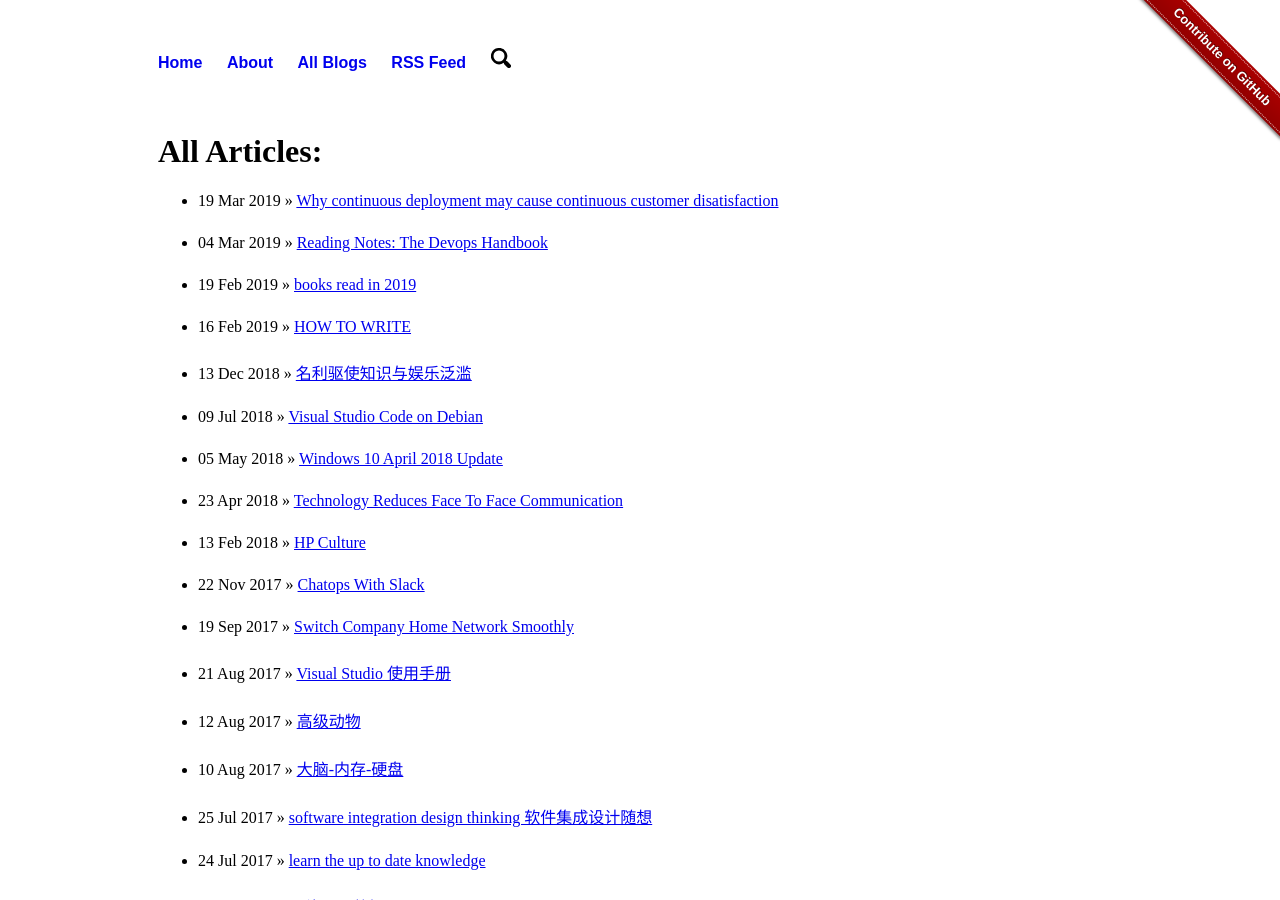
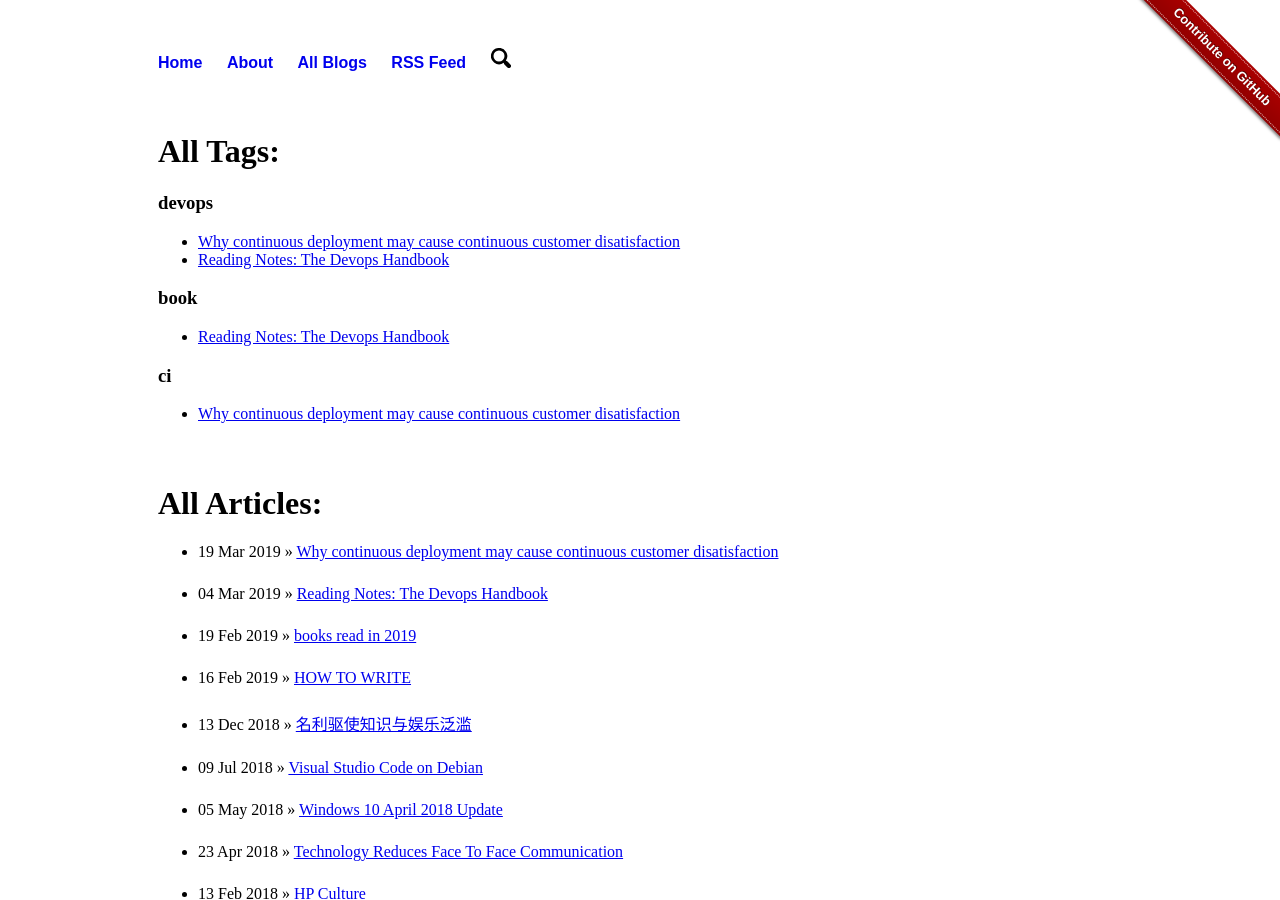
Before and after one commit to liuning0820/liuning0820.github.io, a Jekyll site: the page built from all.html, in a window 1280 px wide and 900 px high. Built offline with Jekyll 4.4.1, drawn with Linux system fonts in a browser that asks for light colours.

Commit message:
add tags and list all articles group by tags.

```diff
--- a/_posts/2019-03-04-the-devops-handbook-reading-notes.md
+++ b/_posts/2019-03-04-the-devops-handbook-reading-notes.md
@@ -2,6 +2,7 @@
 layout: default
 title: "Reading Notes: The Devops Handbook"
 author: liuning0820
+tags: [devops, book]
 ---
 
 # Reading Notes: The Devops Handbook
--- a/_posts/2019-03-19-why-cd-may-means-continuous-customer-disappointment.md
+++ b/_posts/2019-03-19-why-cd-may-means-continuous-customer-disappointment.md
@@ -1,11 +1,14 @@
 ---
 layout: default
 title: "Why continuous deployment may cause continuous customer disatisfaction"
+tags: [devops, ci]
 ---
+
+# Why continuous deployment may cause continuous customer disatisfaction
 
 Steve Blank gave example of Adobe in his [blog post](https://hbr.org/2014/01/why-continuous-deployment-may-mean-continuous-customer-disappointment?utm_source=Socialflow&utm_medium=Tweet&utm_campaign=Socialflow), which has now moved all products to the cloud and labeled them the Adobe Creative Cloud. Instead of paying for new products, customers now buy an annual subscription. It is good from the perspective of getting predictable annuity but not good from consumers’ perspective.
 
-He described Adobe’s problem in using continuous deployment as follows:
+He described Adobe's problem in using continuous deployment as follows:
 
 While creating a predictable revenue stream from high-end users, Adobe has created two problems. First, not all Adobe customers believe that Adobe’s new subscription business model is an improvement for them. If customers stop paying their monthly subscription they don’t just lose access to the Adobe Creative Suite software (Photoshop, Illustrator, etc.) used to create their work, they may lose access to the work they created.
 
@@ -25,4 +28,6 @@ The consequence of discarding low margin customers and optimizing revenue and ma
 
 其实同样的例子还有很多，比如MS Office -> Office 365.
 
-- [Reference](https://infoq.cn/article/2014/09/continuous-deployment)
+## Reference
+
+1. [continuous-deployment](https://infoq.cn/article/2014/09/continuous-deployment)
--- a/all.html
+++ b/all.html
@@ -2,6 +2,18 @@
 layout: default
 title: 对刘谈心-liuning0820.github.io
 ---
+
+	<h1>All Tags:</h1>
+
+	{% for tag in site.tags %}
+		<h3>{{ tag[0] }}</h3>
+		<ul>
+			{% for post in tag[1] %}
+			<li><a href="{{ post.url }}">{{ post.title }}</a></li>
+			{% endfor %}
+		</ul>
+	{% endfor %}
+
 
 　　<h1>All Articles:</h1>
 
```
